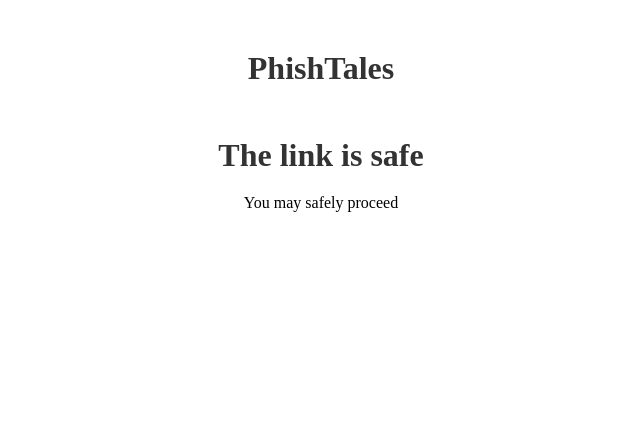
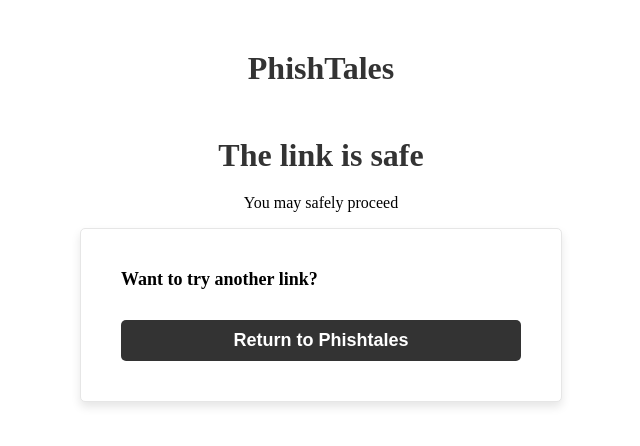
Before and after one commit to cis3296s23/applebaum-projects-phishtales, a Flask app: template templates/safe.html in a window 1280 px wide. Shown: the top 446 px of the page, without its empty margins (319-959 px from the left). Run offline with Flask 3, Linux system fonts and the light colour scheme; the template is opened without the code that fills it, so the values that code supplies are empty.

Commit message:
added return to main page for safe.html

```diff
--- a/templates/safe.html
+++ b/templates/safe.html
@@ -15,5 +15,11 @@
         <h1>The link is safe</h1>
         <p>You may safely proceed</p>
     </div>
+
+<form action="/" method="post">
+		<label for="another">Want to try another link?</label>
+		<button type="return">Return to Phishtales</button>
+	</form>
+
 </body>
 </html>
```
